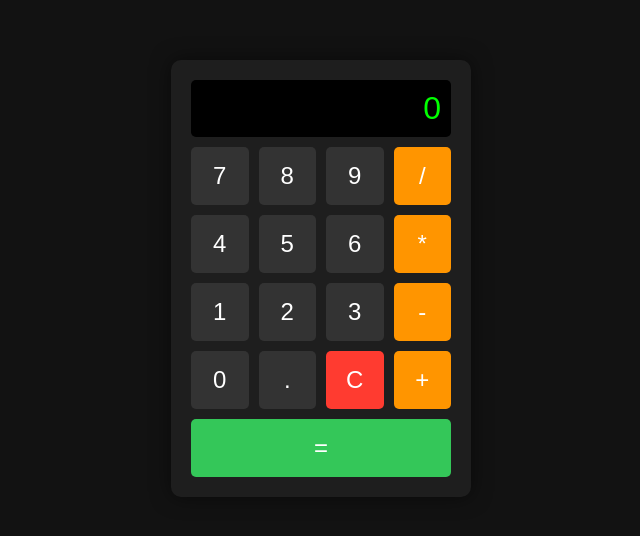
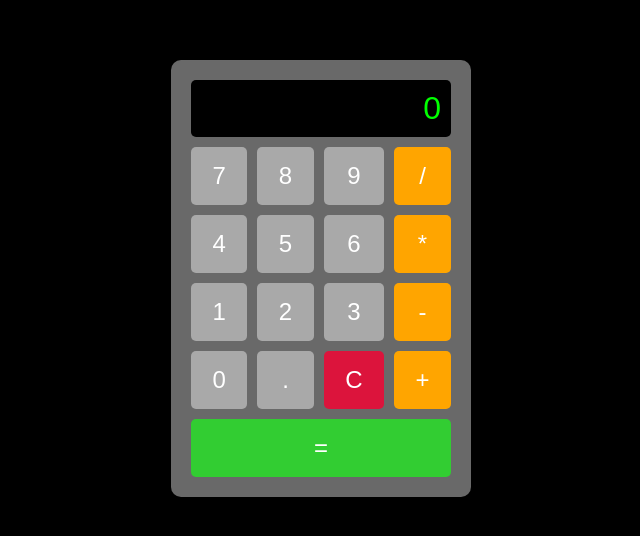
Before and after one commit to Desenvolvimento-WEB-I-2025-Ensi-Medio/Calculadora, a plain HTML site: page index.html in a window 1280 px wide. Shown: the part 122-658 px from the top of the page, without its empty margins (319-959 px from the left). Drawn offline with Linux system fonts and the light colour scheme.

Commit message:
Update estilos.css

```diff
--- a/estilos.css
+++ b/estilos.css
@@ -3,27 +3,26 @@
 }
 
 body {
-  background-color: #121212;
+  background-color: black;
   font-family: Arial, sans-serif;
   display: flex;
   align-items: center;
   justify-content: center;
   height: 100vh;
   margin: 0;
-  color: #fff;
+  color: white;
 }
 
 .calculator {
-  background-color: #1e1e1e;
+  background-color: dimgray;
   border-radius: 10px;
-  box-shadow: 0 0 20px rgba(0, 0, 0, 0.5);
   width: 300px;
   padding: 20px;
 }
 
 .display {
-  background-color: #000;
-  color: #0f0;
+  background-color: black;
+  color: lime;
   font-size: 2em;
   text-align: right;
   padding: 10px;
@@ -34,49 +33,48 @@ body {
 
 .buttons {
   display: grid;
-  grid-template-columns: repeat(4, 1fr);
   gap: 10px;
 }
 
 .btn {
-  background-color: #333;
+  background-color: darkgray;
   border: none;
   font-size: 1.5em;
   padding: 15px;
   border-radius: 5px;
   cursor: pointer;
   transition: background-color 0.2s;
-  color: #fff;
+  color: white;
 }
 
 .btn:hover {
-  background-color: #444;
+  background-color: gray;
 }
 
 .operator {
-  background-color: #ff9500;
-  color: #fff;
+  background-color: orange;
+  color: white;
 }
 
 .operator:hover {
-  background-color: #e08900;
+  background-color: darkorange;
 }
 
 .equal {
   grid-column: span 4;
-  background-color: #34C759;
-  color: #fff;
+  background-color: limegreen;
+  color: white;
 }
 
 .equal:hover {
-  background-color: #28a745;
+  background-color: forestgreen;
 }
 
 .clear {
-  background-color: #ff3b30;
-  color: #fff;
+  background-color: crimson;
+  color: white;
 }
 
 .clear:hover {
-  background-color: #e02e24;
+  background-color: darkred;
 }
```
